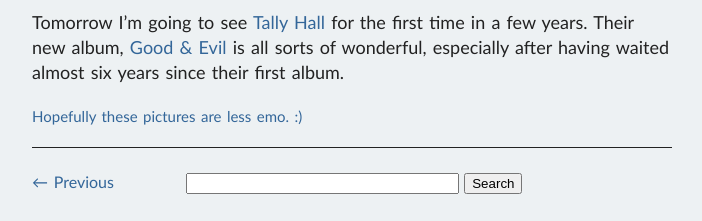
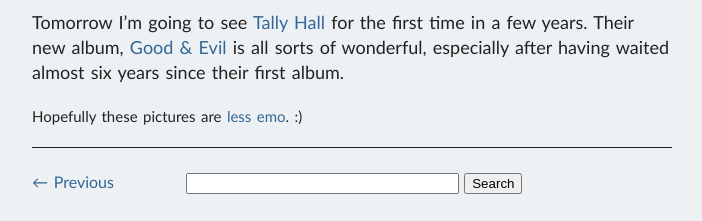
Before and after one commit to emory/andyfreeland.net, a Jekyll site: the page built from _posts/2011-07-23-summer.markdown, in a window 1280 px wide. Shown: the part 1657-1878 px from the top of the page, without its empty margins (288-990 px from the left). Built offline with Jekyll 4.4.1, drawn with Linux system fonts in a browser that asks for light colours; some web fonts are replaced; Markdown is read by kramdown in place of the engine named in the settings; comment, search, counter and statistics services are not loaded.

```diff
--- a/_posts/2011-07-23-summer.markdown
+++ b/_posts/2011-07-23-summer.markdown
@@ -20,4 +20,4 @@ They also give nice sunsets.
 
 Tomorrow I'm going to see [Tally Hall](http://tallyhall.com/) for the first time in a few years. Their new album, [Good & Evil](http://www.tallyhall.com/goodandevil/) is all sorts of wonderful, especially after having waited almost six years since their first album.
 
-<small><a href="http://andyfreeland.net/2011/05/24/storm/#comment-216275605">Hopefully these pictures are less emo. :)</a></small>
+<small>Hopefully these pictures are <a href="http://andyfreeland.net/2011/05/24/storm/#comment-216275605">less emo</a>. :)</small>
```
